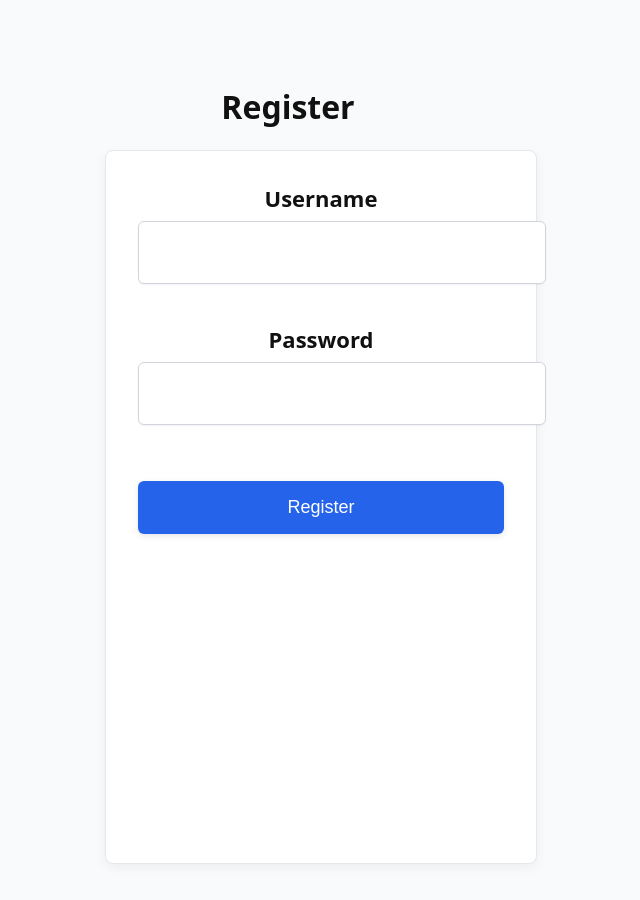
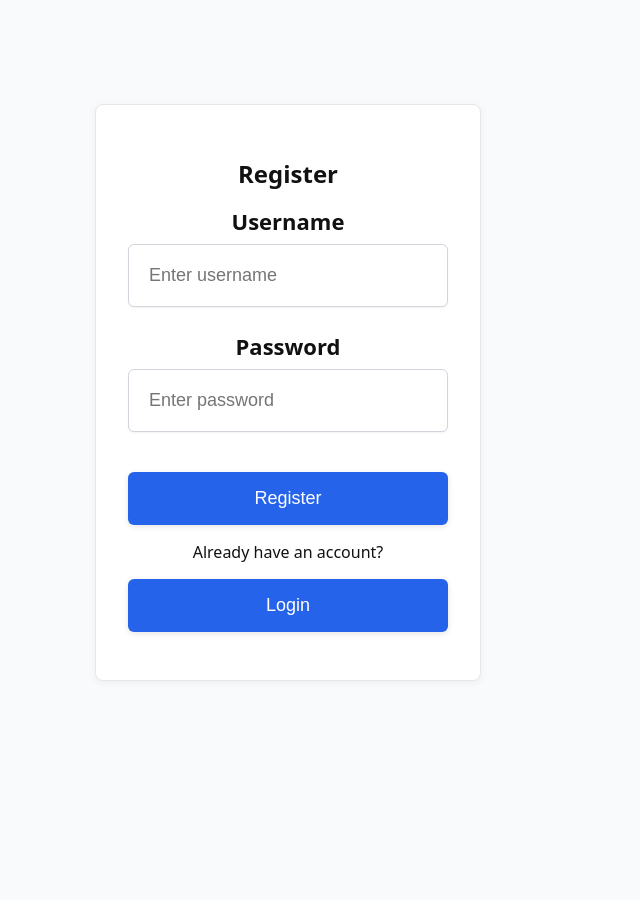
Before and after one commit to adityapatwardhan1/libreflash, a React (Vite) app in the folder frontend/libreflash-frontend/: page /register in a window 1280 px wide. Shown: the top 900 px of the page, without its empty margins (352-992 px from the left). After the commit the page ends 864 px from the top, so only its background shows below. Built offline with nearby package versions, Linux system fonts and the light colour scheme.

Commit message:
Changed user login page UI

```diff
--- a/frontend/libreflash-frontend/src/pages/LoginPage.tsx
+++ b/frontend/libreflash-frontend/src/pages/LoginPage.tsx
@@ -31,20 +31,44 @@ export default function LoginPage() {
 	}
 
 	return (
-    <main className="form-container">
-      <h1 className="text-2xl mb-4">Login</h1>
-      <form onSubmit={handleLogin} className="form-content">
+	<div>
+		<main className="form-main">
+		<form onSubmit={handleLogin} className="form-box">
+			<h2 style={{ marginBottom: "1rem" }}>Login</h2>
+
 			<div className="form-group">
 			<label>Username</label>
-          <input value={username} onChange={e => setUsername(e.target.value)} required />
+			<input
+				value={username}
+				onChange={(e) => setUsername(e.target.value)}
+				required
+				placeholder="Enter username"
+			/>
 			</div>
+
 			<div className="form-group">
 			<label>Password</label>
-          <input type="password" value={password} onChange={e => setPassword(e.target.value)} required />
+			<input
+				type="password"
+				value={password}
+				onChange={(e) => setPassword(e.target.value)}
+				required
+				placeholder="Enter password"
+			/>
 			</div>
-        <button type="submit" className="button">Login</button>
+
+			<button className="button" type="submit">Login</button>
+
 			{error && <p style={{ color: "red" }}>{error}</p>}
+
+			<p style={{ marginTop: "1rem" }}>
+			Don't have an account?{" "}
+			<button type="button" onClick={() => navigate("/register")} className="button">
+				Register
+			</button>
+			</p>
 		</form>
 		</main>
+	</div>
 	);
 }
--- a/frontend/libreflash-frontend/src/pages/RegisterPage.tsx
+++ b/frontend/libreflash-frontend/src/pages/RegisterPage.tsx
@@ -1,3 +1,4 @@
+// src/pages/RegisterPage.tsx
 import { useState } from "react";
 import { useNavigate } from "react-router-dom";
 
@@ -16,7 +17,6 @@ export default function RegisterPage() {
 				body: JSON.stringify({ username, password }),
 			});
 
-
 			if (!res.ok) {
 				const text = await res.text();
 				throw new Error(text);
@@ -25,26 +25,49 @@ export default function RegisterPage() {
 			alert("Registration successful! Please login.");
 			navigate("/login");
 		} catch (err: any) {
-        console.log("err.message = "+err.message);
 			setError(err.message);
 		}
 	}
 
 	return (
-    <main className="form-container">
-      <h1>Register</h1>
-      <form onSubmit={handleRegister} className="form-content">
+		<div>
+			<main className="form-main">
+				<form onSubmit={handleRegister} className="form-box">
+					<h2 style={{ marginBottom: "1rem" }}>Register</h2>
+
 					<div className="form-group">
 						<label>Username</label>
-          <input value={username} onChange={e => setUsername(e.target.value)} required />
+						<input
+							value={username}
+							onChange={(e) => setUsername(e.target.value)}
+							required
+							placeholder="Enter username"
+						/>
 					</div>
+
 					<div className="form-group">
 						<label>Password</label>
-          <input type="password" value={password} onChange={e => setPassword(e.target.value)} required />
+						<input
+							type="password"
+							value={password}
+							onChange={(e) => setPassword(e.target.value)}
+							required
+							placeholder="Enter password"
+						/>
 					</div>
-        <button type="submit" className="button">Register</button>
+
+					<button className="button" type="submit">Register</button>
+
 					{error && <p style={{ color: "red" }}>{error}</p>}
+
+					<p style={{ marginTop: "1rem" }}>
+						Already have an account?{" "}
+						<button type="button" onClick={() => navigate("/login")} className="button">
+							Login
+						</button>
+					</p>
 				</form>
 			</main>
+		</div>
 	);
 }
```
Also changed, not shown: frontend/libreflash-frontend/src/App.tsx (+0 -81 lines), frontend/libreflash-frontend/src/components/LoginForm.tsx (deleted, +0 -35 lines), frontend/libreflash-frontend/src/pages/DeckIdPage.tsx (+0 -17 lines). Lines whose indentation alone changed are shown as unchanged.
